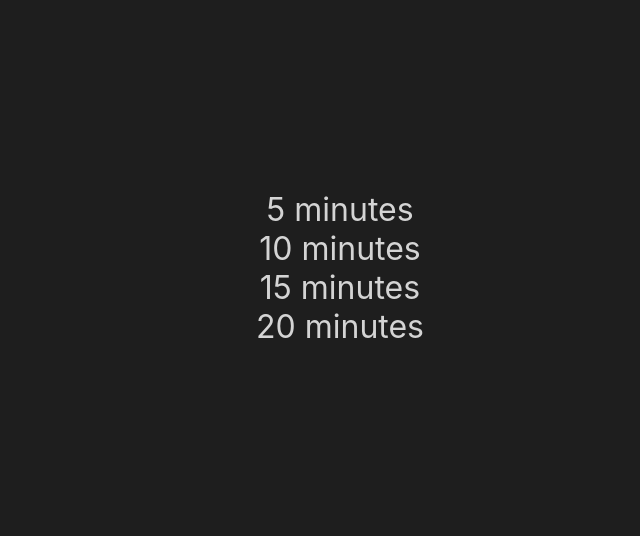
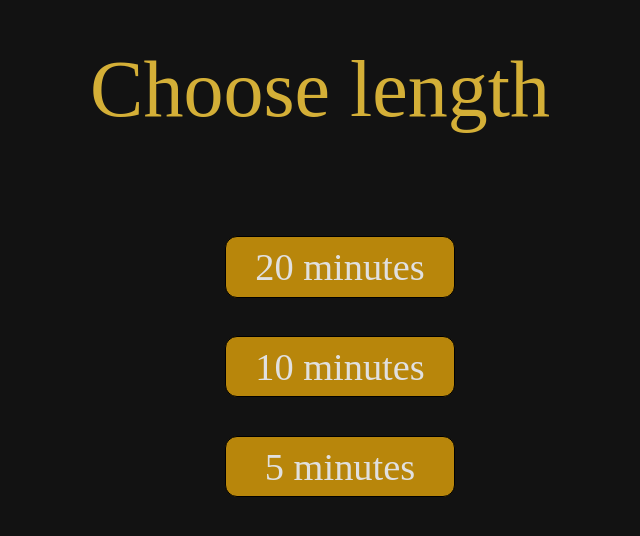
Before and after one commit to BenLayet/meditation-timer, a React (Vite) app in the folder packages/frontend/: page / in a window 1280 px wide. Shown: the part 132-668 px from the top of the page, without its empty margins (320-960 px from the left). Built offline with nearby package versions, Linux system fonts and the light colour scheme.

Commit message:
0: fixes style

```diff
--- a/packages/frontend/src/App.css
+++ b/packages/frontend/src/App.css
@@ -3,10 +3,5 @@
   margin: 0 auto;
   padding: 2rem;
   text-align: center;
+  display: flex;
 }
-.clickable{
-  cursor: pointer;
-}
-.mainAction{
-  font-size: 2em;
-}
--- a/packages/frontend/src/ChooseDurationForm.jsx
+++ b/packages/frontend/src/ChooseDurationForm.jsx
@@ -12,6 +12,7 @@ export default function ChooseDurationForm() {
         console.log(JSON.stringify(state));
     };
     const resetTimer = () => setState(onTimerReset(state));
+    const durations = [1200, 600, 300];
     return (
         <div>
             {state.duration ?
@@ -19,12 +20,18 @@ export default function ChooseDurationForm() {
                     <div className="timer-box"><Timer initialState={state}/></div>
                     <a className="clickable" onClick={resetTimer}>← back</a>
                 </> :
-                <ul className="mainAction">
-                    <li className="clickable" onClick={() => handleDurationClick(300)}>5 minutes</li>
-                    <li className="clickable" onClick={() => handleDurationClick(600)}>10 minutes</li>
-                    <li className="clickable" onClick={() => handleDurationClick(900)}>15 minutes</li>
-                    <li className="clickable" onClick={() => handleDurationClick(1200)}>20 minutes</li>
-                </ul>
+                <>
+                    <h1>Choose length</h1>
+                    <ul className="mainAction">
+                        {durations.map(duration => (
+                            <li key={duration}>
+                                <button className="clickable" onClick={() => handleDurationClick(duration)}>
+                                    {duration / 60} minutes
+                                </button>
+                            </li>
+                        ))}
+                    </ul>
+                </>
             }
         </div>
     )
--- a/packages/frontend/src/Timer.css
+++ b/packages/frontend/src/Timer.css
@@ -1,8 +1,9 @@
 .timer{
-    font-size: 5em;
     color: white;
     animation: fadeIn 1s ease-in-out;
     opacity: 0.6;
+    min-width: 2.6em;
+    text-align: start;
 }
 @keyframes fadeIn {
     from {
--- a/packages/frontend/src/Timer.jsx
+++ b/packages/frontend/src/Timer.jsx
@@ -33,7 +33,9 @@ function Timer({ initialState }) {
         {
             state.isRunning ?
                 <h1 className="timer">{formattedTime()}</h1> :
-                <button className="mainAction" onClick={startTimer} disabled={state.isRunning}>Start {formattedTime()}</button>
+                <button className="mainAction" onClick={startTimer} disabled={state.isRunning}>
+                    Start
+                </button>
         }
     </>;
 }
--- a/packages/frontend/src/index.css
+++ b/packages/frontend/src/index.css
@@ -1,19 +1,20 @@
+@import url('https://fonts.googleapis.com/css2?family=Noto+Serif&display=swap');
 :root {
-  --background-color: #1e1e1e;
-  --text-color: #d4d4d4;
-  --primary-color: #007acc;
-  --secondary-color: #3a3d41;
-  --border-color: #3a3d41;
-  --hover-color: #005f9e;
-  --focus-color: #007acc;
-  --button-background: #3a3d41;
-  --button-hover-background: #505357;
+  --background-color: #121212;
+  --text-color: #e0e0e0;
+  --primary-color: #d4af37;
+  --secondary-color: #1f1f1f;
+  --border-color: #000;
+  --hover-color: #b8860b;
+  --focus-color: #d4af37;
+  --button-background: #b8860b;
+  --button-hover-background: #333;
 }
 
 body {
+  font-family: 'Noto', cursive;
   background-color: var(--background-color);
   color: var(--text-color);
-  font-family: 'Inter', system-ui, Avenir, Helvetica, Arial, sans-serif;
   margin: 0;
   display: flex;
   justify-content: center;
@@ -22,23 +23,30 @@ body {
   text-rendering: optimizeLegibility;
   -webkit-font-smoothing: antialiased;
   -moz-osx-font-smoothing: grayscale;
+  font-weight: lighter; /* Adjusted font-weight */
+  font-size: 2em;
 }
 
 h1 {
-  font-size: 3.2em;
-  line-height: 1.1;
+  color: var(--primary-color);
+  font-weight: lighter; /* Adjusted font-weight */
+  font-size: 2.5em;
+  line-height: 1.2;
+  margin-bottom: 1em;
 }
 
 button {
+  font-family: 'Pacifico', cursive;
   background-color: var(--button-background);
   color: var(--text-color);
   border: 1px solid var(--border-color);
-  border-radius: 8px;
-  padding: 0.6em 1.2em;
-  font-size: 1em;
-  font-weight: 500;
   cursor: pointer;
   transition: background-color 0.25s, border-color 0.25s;
+  border-radius: 12px; /* Increased border radius */
+  font-size: 1.2em; /* Increased font size */
+  padding: 0.2em; /* Added padding */
+  min-width: 6em;
+  margin: 0.5em;
 }
 
 button:hover {
```
